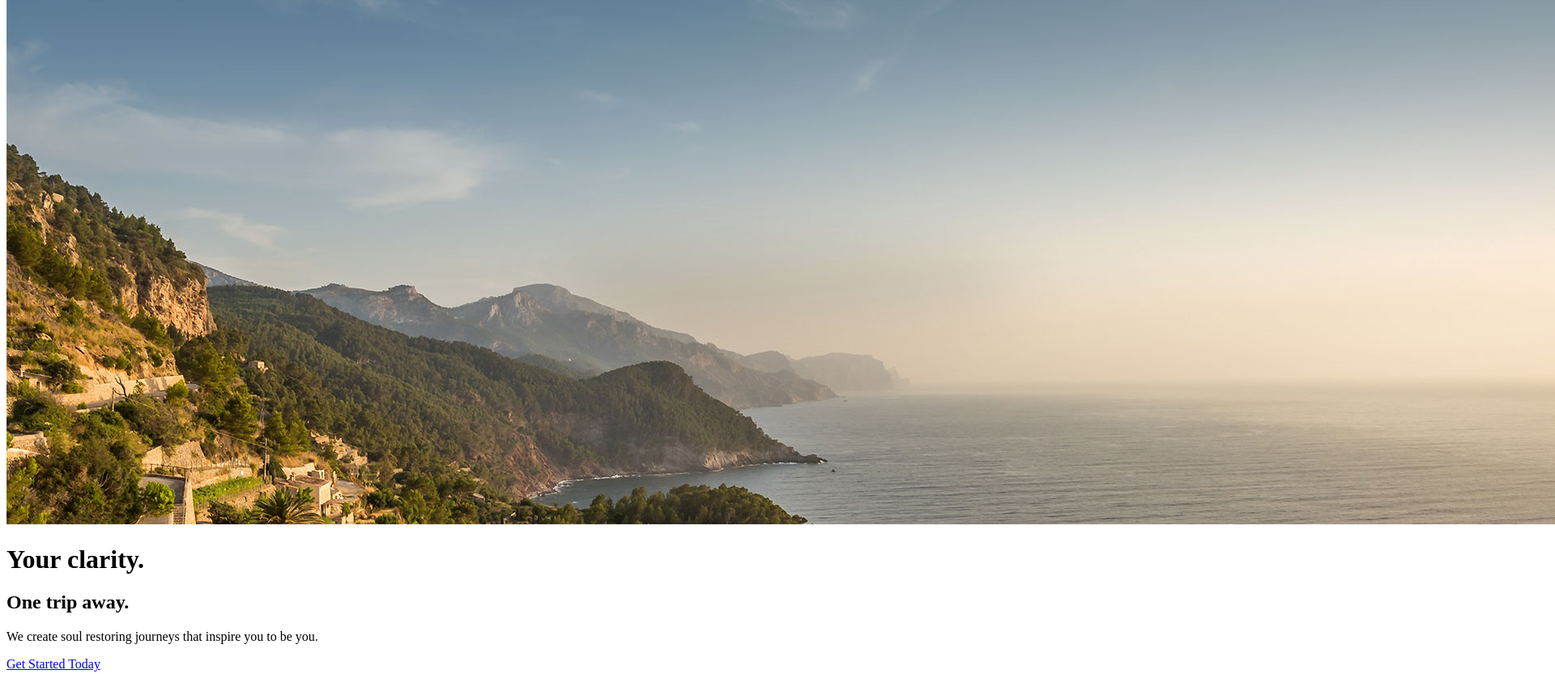
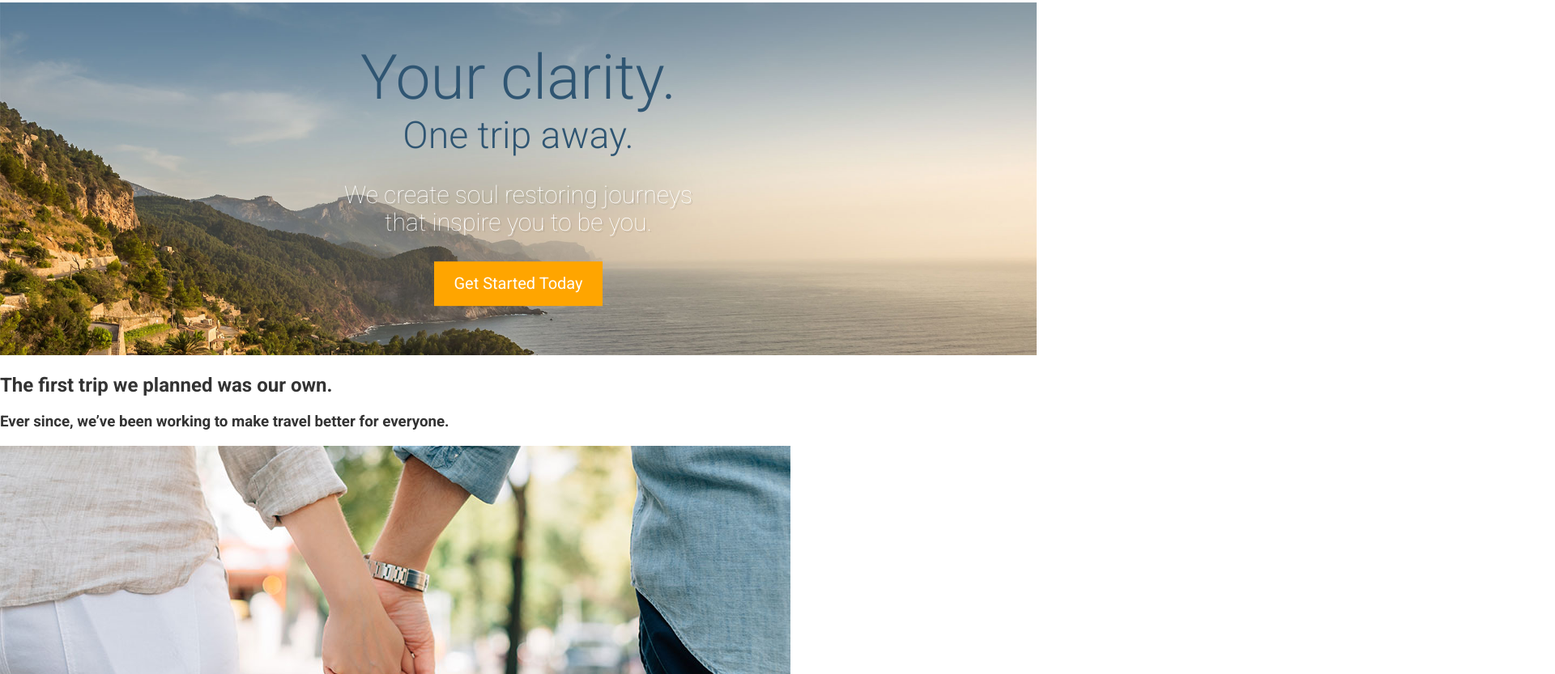
Before and after one commit to iadamalad/travel-site, a website: page app/index.html in a window 1280 px wide. Shown: the part 164-997 px from the top of the page at 81% size, 1920 px wide, since content can reach past the window. Drawn offline with Linux system fonts and the light colour scheme.

Commit message:
Added partial styling

```diff
--- /dev/null
+++ b/app/assets/scripts/App.js
@@ -0,0 +1 @@
+import "../styles/styles.css";
--- /dev/null
+++ b/app/assets/styles/base/_global.css
@@ -0,0 +1,9 @@
+body {
+  font-family: "Roboto", sans-serif;
+  color: #333;
+}
+
+img {
+  max-width: 100%;
+  height: auto;
+}
--- /dev/null
+++ b/app/assets/styles/base/_variables.css
@@ -0,0 +1,2 @@
+$mainBlue: #2f5572;
+$mainOrange: orange;
--- /dev/null
+++ b/app/assets/styles/modules/_btn.css
@@ -0,0 +1,16 @@
+.btn {
+  background-color: $mainBlue;
+  color: #fff;
+  text-decoration: none;
+  padding: 1rem 1.2rem;
+  display: inline-block;
+
+  &--orange {
+    background-color: $mainOrange;
+  }
+
+  &--large {
+    font-size: 1.25rem;
+    padding: 1rem 1.5rem;
+  }
+}
--- /dev/null
+++ b/app/assets/styles/modules/_large-hero.css
@@ -0,0 +1,36 @@
+.large-hero {
+  position: relative;
+
+  &__text-content {
+    position: absolute;
+    top: 50%;
+    transform: translateY(-50%);
+    left: 0;
+    width: 100%;
+    text-align: center;
+  }
+
+  &__title {
+    font-weight: 300;
+    color: #2f5572;
+    font-size: 4.8rem;
+    margin: 0;
+  }
+
+  &__subtitle {
+    font-weight: 300;
+    color: #2f5572;
+    font-size: 2.9rem;
+    margin: 0;
+  }
+
+  &__description {
+    color: white;
+    font-size: 1.875rem;
+    font-weight: 100;
+    text-shadow: 2px 2px 0 rgba(0, 0, 0, 0.1);
+    max-width: 30rem;
+    margin-left: auto;
+    margin-right: auto;
+  }
+}
--- /dev/null
+++ b/app/assets/styles/styles.css
@@ -0,0 +1,5 @@
+@import "normalize.css";
+@import "base/_global.css";
+@import "base/_variables.css";
+@import "modules/_large-hero.css";
+@import "modules/_btn.css";
--- a/app/index.html
+++ b/app/index.html
@@ -2,15 +2,25 @@
 <html>
   <head>
     <meta name="viewport" content="width=device-width, initial-scale=1" />
-  <link href='https://fonts.googleapis.com/css?family=Roboto:400,100,300,500,700' rel='stylesheet' type='text/css'>
+    <link
+      href="https://fonts.googleapis.com/css?family=Roboto:400,100,300,500,700"
+      rel="stylesheet"
+      type="text/css"
+    />
     <title>Clear View Escapes</title>
-  <meta name="keywords" content="Travel planning, travel bundles, travel escapes">
-  <meta name="description" content="Your clarity. One trip away. We create soul restoring journeys that inspire you to be you.">
+    <meta
+      name="keywords"
+      content="Travel planning, travel bundles, travel escapes"
+    />
+    <meta
+      name="description"
+      content="Your clarity. One trip away. We create soul restoring journeys that inspire you to be you."
+    />
   </head>
   <body>
     <header>
-    <img src="assets/images/icons/clear-view-escapes.svg">
-    <a href="#">Get in Touch</a>
+      <img src="assets/images/icons/clear-view-escapes.svg" />
+      <a href="#" class="btn">Get in Touch</a>
       <nav>
         <ul>
           <li><a href="#our-beginning">Our Beginning</a></li>
@@ -21,68 +31,137 @@
     </header>
 
     <div class="large-hero">
-    <img src="assets/images/hero--large.jpg">
-    <h1>Your clarity.</h1>
-    <h2>One trip away.</h2>
-    <p>We create soul restoring journeys that inspire you to be you.</p>
-    <p><a href="#">Get Started Today</a></p>
+      <img src="assets/images/hero--large.jpg" />
+      <div class="large-hero__text-content">
+        <h1 class="large-hero__title">Your clarity.</h1>
+        <h2 class="large-hero__subtitle">One trip away.</h2>
+        <p class="large-hero__description">
+          We create soul restoring journeys that inspire you to be you.
+        </p>
+        <p>
+          <a href="#" class="btn btn--orange btn--large">Get Started Today</a>
+        </p>
+      </div>
     </div>
 
     <div id="our-beginning">
       <h2>The first trip we planned was our own.</h2>
-    <h3>Ever since, we&rsquo;ve been working to make travel better for everyone.</h3>
-    <img src="assets/images/first-trip.jpg" alt="Couple walking down a street.">
-    <img src="assets/images/our-start.jpg" alt="Our founder, Jane Doe">
+      <h3>
+        Ever since, we&rsquo;ve been working to make travel better for everyone.
+      </h3>
+      <img
+        src="assets/images/first-trip.jpg"
+        alt="Couple walking down a street."
+      />
+      <img src="assets/images/our-start.jpg" alt="Our founder, Jane Doe" />
       <h2>Here&rsquo;s how we got started&hellip;</h2>
-    <p>Lorem ipsum dolor sit amet, consectetur adipisicing elit, sed do eiusmod tempor incididunt ut labore et dolore magna aliqua. Ut enim ad minim veniam, <a href="#">quis nostrud exercitation</a> ullamco laboris nisi ut aliquip ex ea commodo consequat. Duis aute irure dolor in reprehenderit in voluptate velit esse cillum dolore eu fugiat nulla pariatur. Excepteur sint occaecat cupidatat non proident, sunt in culpa qui officia deserunt mollit anim id est laborum.</p>
-    <p>Duis aute irure dolor in <strong>reprehenderit in</strong> voluptate velit esse cillum dolore eu fugiat nulla pariatur. Excepteur sint occaecat cupidatat non proident, sunt in culpa qui officia deserunt mollit anim id est laborum. Lorem ipsum dolor sit amet, consectetur adipisicing elit, sed do eiusmod tempor incididunt ut labore et dolore magna aliqua.</p>
-    <p>Duis aute irure dolor in reprehenderit in voluptate velit esse cillum dolore eu fugiat nulla pariatur. Excepteur sint occaecat cupidatat non proident, sunt in culpa qui officia deserunt mollit anim id est laborum velit esse cillum <strong>dolore eu fugiat.</strong></p>
+      <p>
+        Lorem ipsum dolor sit amet, consectetur adipisicing elit, sed do eiusmod
+        tempor incididunt ut labore et dolore magna aliqua. Ut enim ad minim
+        veniam, <a href="#">quis nostrud exercitation</a> ullamco laboris nisi
+        ut aliquip ex ea commodo consequat. Duis aute irure dolor in
+        reprehenderit in voluptate velit esse cillum dolore eu fugiat nulla
+        pariatur. Excepteur sint occaecat cupidatat non proident, sunt in culpa
+        qui officia deserunt mollit anim id est laborum.
+      </p>
+      <p>
+        Duis aute irure dolor in <strong>reprehenderit in</strong> voluptate
+        velit esse cillum dolore eu fugiat nulla pariatur. Excepteur sint
+        occaecat cupidatat non proident, sunt in culpa qui officia deserunt
+        mollit anim id est laborum. Lorem ipsum dolor sit amet, consectetur
+        adipisicing elit, sed do eiusmod tempor incididunt ut labore et dolore
+        magna aliqua.
+      </p>
+      <p>
+        Duis aute irure dolor in reprehenderit in voluptate velit esse cillum
+        dolore eu fugiat nulla pariatur. Excepteur sint occaecat cupidatat non
+        proident, sunt in culpa qui officia deserunt mollit anim id est laborum
+        velit esse cillum <strong>dolore eu fugiat.</strong>
+      </p>
     </div>
 
     <div id="features">
-    <img src="assets/images/icons/star.svg">
+      <img src="assets/images/icons/star.svg" />
       <h2>Our Features</h2>
 
-    <img src="assets/images/icons/rain.svg">
+      <img src="assets/images/icons/rain.svg" />
       <h3>We&rsquo;ll Watch the Weather</h3>
-    <p>Download our app and we&rsquo;ll send you a notice if it&rsquo;s about to rain in the next 20 minutes around your current location. A good rain can be refreshing, but sometimes you just want to stay dry.</p>
+      <p>
+        Download our app and we&rsquo;ll send you a notice if it&rsquo;s about
+        to rain in the next 20 minutes around your current location. A good rain
+        can be refreshing, but sometimes you just want to stay dry.
+      </p>
 
-    <img src="assets/images/icons/globe.svg">
+      <img src="assets/images/icons/globe.svg" />
       <h3>Global Guides</h3>
-    <p>We&rsquo;ve scoured the entire planet for the best retreats and beautiful vistas. If there&rsquo;s a corner of the world you want to escape to we know the most scenic and inspiring locations.</p>
+      <p>
+        We&rsquo;ve scoured the entire planet for the best retreats and
+        beautiful vistas. If there&rsquo;s a corner of the world you want to
+        escape to we know the most scenic and inspiring locations.
+      </p>
 
-    <img src="assets/images/icons/wifi.svg">
+      <img src="assets/images/icons/wifi.svg" />
       <h3>Wi-Fi Waypoints</h3>
-    <p>We only send you on trips to places we can personally vouch for as being amazing. Which means we&rsquo;ve mapped out where local wi-fi spots are and marked them in our app&rsquo;s map view.</p>
+      <p>
+        We only send you on trips to places we can personally vouch for as being
+        amazing. Which means we&rsquo;ve mapped out where local wi-fi spots are
+        and marked them in our app&rsquo;s map view.
+      </p>
 
-    <img src="assets/images/icons/fire.svg">
+      <img src="assets/images/icons/fire.svg" />
       <h3>Survival Kit</h3>
-    <p>Everytime you book an escape with us we send you a survival kit with the finest materials. The kit will allow you to setup a tent, start a fire, scratch your own back and lower your taxes.</p>
+      <p>
+        Everytime you book an escape with us we send you a survival kit with the
+        finest materials. The kit will allow you to setup a tent, start a fire,
+        scratch your own back and lower your taxes.
+      </p>
     </div>
 
     <div id="testimonials">
-    <img src="assets/images/icons/comment.svg">
+      <img src="assets/images/icons/comment.svg" />
       <h2>Real Testimonials</h2>
 
-    <img src="assets/images/testimonial-jane.jpg">
+      <img src="assets/images/testimonial-jane.jpg" />
       <h3>Jane Doe</h3>
       <h3>9 Time Escaper</h3>
-    <p>&ldquo;Duis aute irure dolor in reprehenderit in voluptate velit esse cillum dolore eu fugiat nulla pariatur. Excepteur sint occaecat cupidatat non proident, sunt in culpa qui officia deserunt mollit anim id est laborum. Lorem ipsum dolor sit amet, consectetur adipisicing elit, sed do eiusmod tempor incididunt ut labore et dolore magna aliqua.&rdquo;</p>
+      <p>
+        &ldquo;Duis aute irure dolor in reprehenderit in voluptate velit esse
+        cillum dolore eu fugiat nulla pariatur. Excepteur sint occaecat
+        cupidatat non proident, sunt in culpa qui officia deserunt mollit anim
+        id est laborum. Lorem ipsum dolor sit amet, consectetur adipisicing
+        elit, sed do eiusmod tempor incididunt ut labore et dolore magna
+        aliqua.&rdquo;
+      </p>
 
-    <img src="assets/images/testimonial-john.jpg">
+      <img src="assets/images/testimonial-john.jpg" />
       <h3>John Smith</h3>
       <h3>4 Time Escaper</h3>
-    <p>&ldquo;Duis aute irure dolor in reprehenderit in voluptate velit esse cillum dolore eu fugiat nulla pariatur. Excepteur sint occaecat cupidatat non proident, sunt in culpa qui officia deserunt mollit anim id est laborum. Lorem ipsum dolor sit amet, consectetur.&rdquo;</p>
+      <p>
+        &ldquo;Duis aute irure dolor in reprehenderit in voluptate velit esse
+        cillum dolore eu fugiat nulla pariatur. Excepteur sint occaecat
+        cupidatat non proident, sunt in culpa qui officia deserunt mollit anim
+        id est laborum. Lorem ipsum dolor sit amet, consectetur.&rdquo;
+      </p>
 
-    <img src="assets/images/testimonial-cat.jpg">
+      <img src="assets/images/testimonial-cat.jpg" />
       <h3>Cat McKitty</h3>
       <h3>6 Time Escaper</h3>
-    <p>&ldquo;Duis aute irure dolor in reprehenderit in voluptate velit esse cillum dolore eu fugiat nulla pariatur. Excepteur sint occaecat cupidatat non proident, sunt in culpa qui officia deserunt mollit anim id est laborum. Lorem ipsum dolor sit amet, consectetur adipisicing elit, sed do eiusmod tempor incididunt ut.&rdquo;</p>
+      <p>
+        &ldquo;Duis aute irure dolor in reprehenderit in voluptate velit esse
+        cillum dolore eu fugiat nulla pariatur. Excepteur sint occaecat
+        cupidatat non proident, sunt in culpa qui officia deserunt mollit anim
+        id est laborum. Lorem ipsum dolor sit amet, consectetur adipisicing
+        elit, sed do eiusmod tempor incididunt ut.&rdquo;
+      </p>
     </div>
 
     <footer>
-    <p>Copyright &copy; 2019 Clear View Escapes. All rights reserved. <a href="#">Get in Touch</a></p>
+      <p>
+        Copyright &copy; 2019 Clear View Escapes. All rights reserved.
+        <a href="#" class="btn btn--orange">Get in Touch</a>
+      </p>
     </footer>
+    <script src="bundled.js"></script>
     <!-- Leave this commented out HTML here until you need it for an upcoming "modal" lesson
   <div class="modal">
     <div class="modal__inner">
```
Also changed, not shown: app/bundled.js (added, +147 -0 lines), package.json (+13 -1 lines), webpack.config.js (added, +28 -0 lines), 1 other file. Lines whose indentation alone changed are shown as unchanged.
